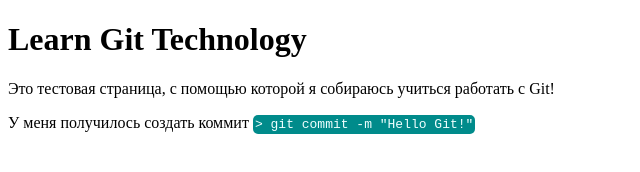
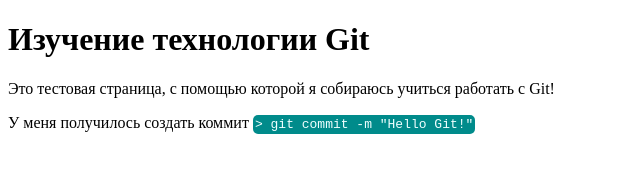
Before and after one commit to Ofmjo/test, a plain HTML site: page index.html in a window 1280 px wide. Shown: the whole page, without its empty margins (0-640 px from the left). Drawn offline with Linux system fonts and the light colour scheme.

Commit message:
translate en -> ru

```diff
--- a/index.html
+++ b/index.html
@@ -3,7 +3,7 @@
 <head>
     <meta charset="UTF-8">
     <meta name="viewport" content="width=device-width, initial-scale=1.0">
-    <title>Test Git</title>
+    <title>Тест Git</title>
     <style>
         code{
             background-color: darkcyan;
@@ -14,7 +14,7 @@
     </style>
 </head>
 <body>
-    <h1>Learn Git Technology</h1>
+    <h1>Изучение технологии Git</h1>
     <p>Это тестовая страница, с помощью которой я собираюсь учиться работать с Git!</p>
     <p>У меня получилось создать коммит <code>> git commit -m "Hello Git!"</code></p>
 </body>
```
